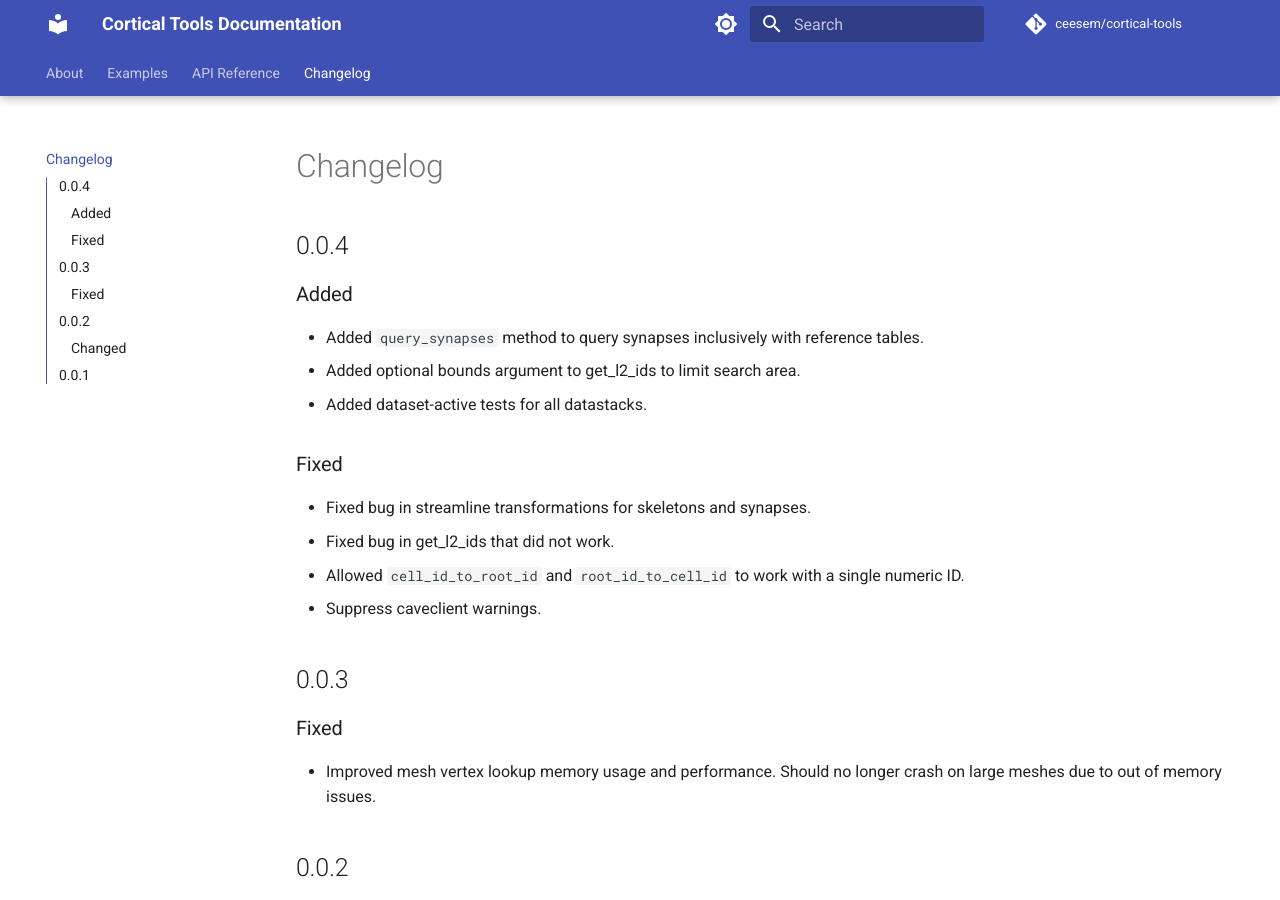
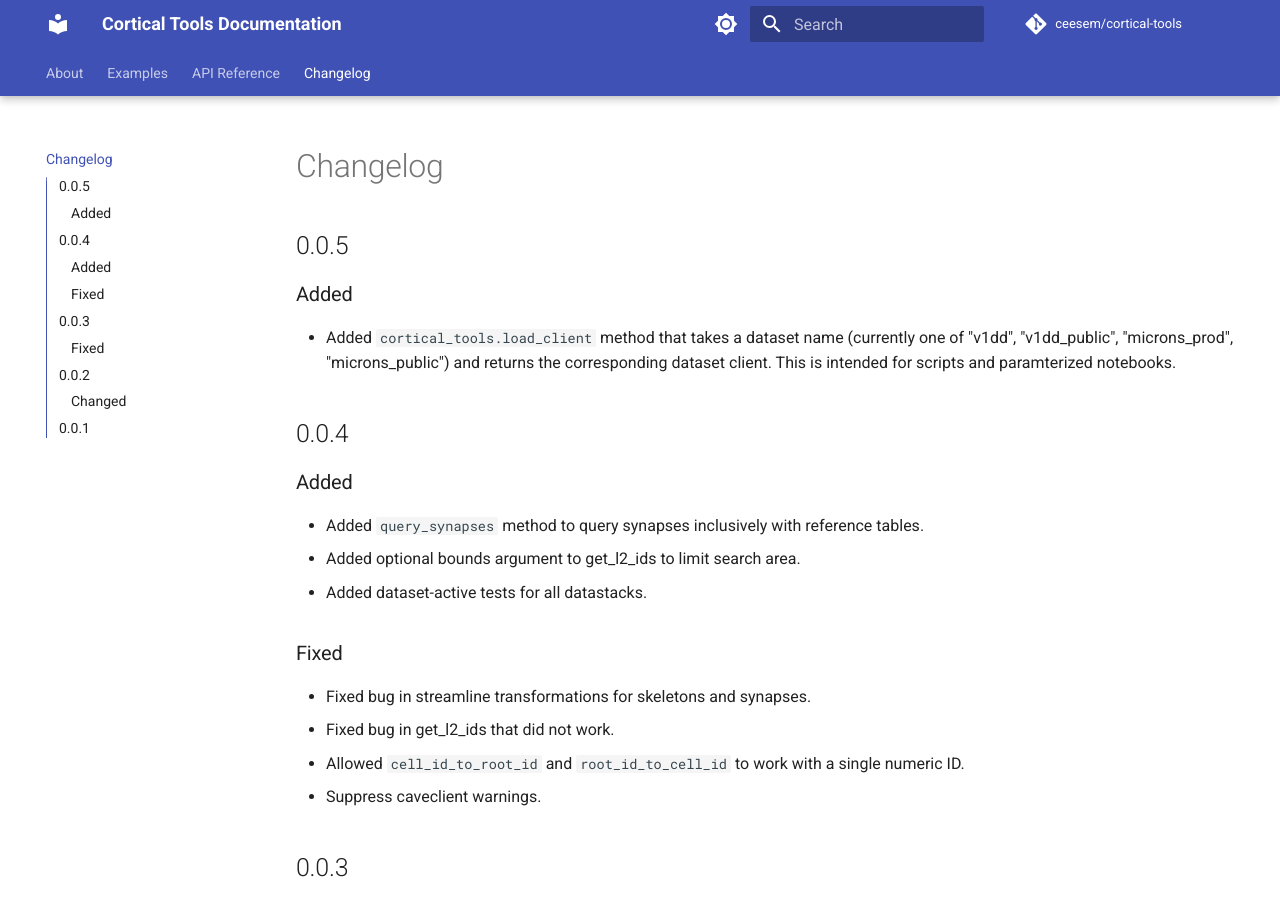
Before and after one commit to ceesem/cortical-tools, an MkDocs documentation site: the page built from docs/changelog.md, in a window 1280 px wide and 900 px high. Built offline with MkDocs 1.6.1 and Material for MkDocs 9.7.7, drawn with Linux system fonts in a browser that asks for light colours; comment, search, counter and statistics services are not loaded.

Commit message:
update changelog

```diff
--- a/docs/changelog.md
+++ b/docs/changelog.md
@@ -1,4 +1,10 @@
 # Changelog
+
+## 0.0.5
+
+### Added
+
+* Added `cortical_tools.load_client` method that takes a dataset name (currently one of "v1dd", "v1dd_public", "microns_prod", "microns_public") and returns the corresponding dataset client. This is intended for scripts and paramterized notebooks.
 
 ## 0.0.4
 
```
